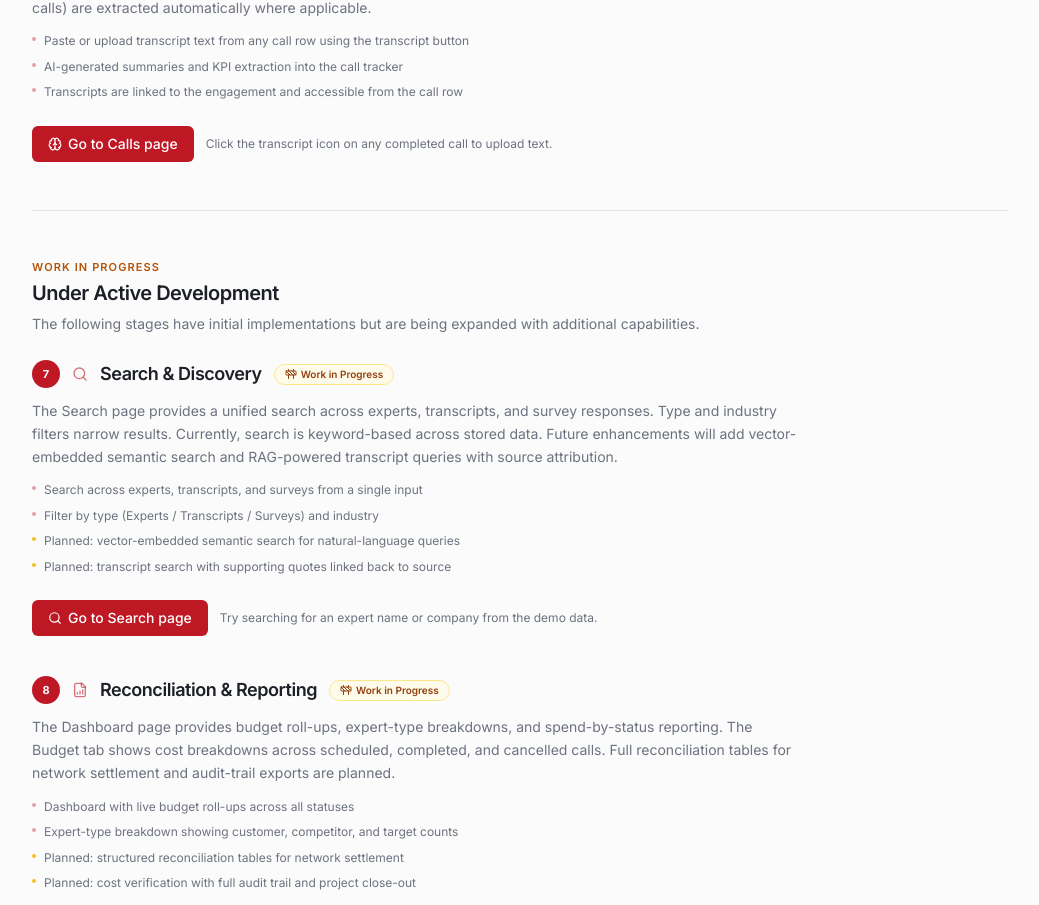
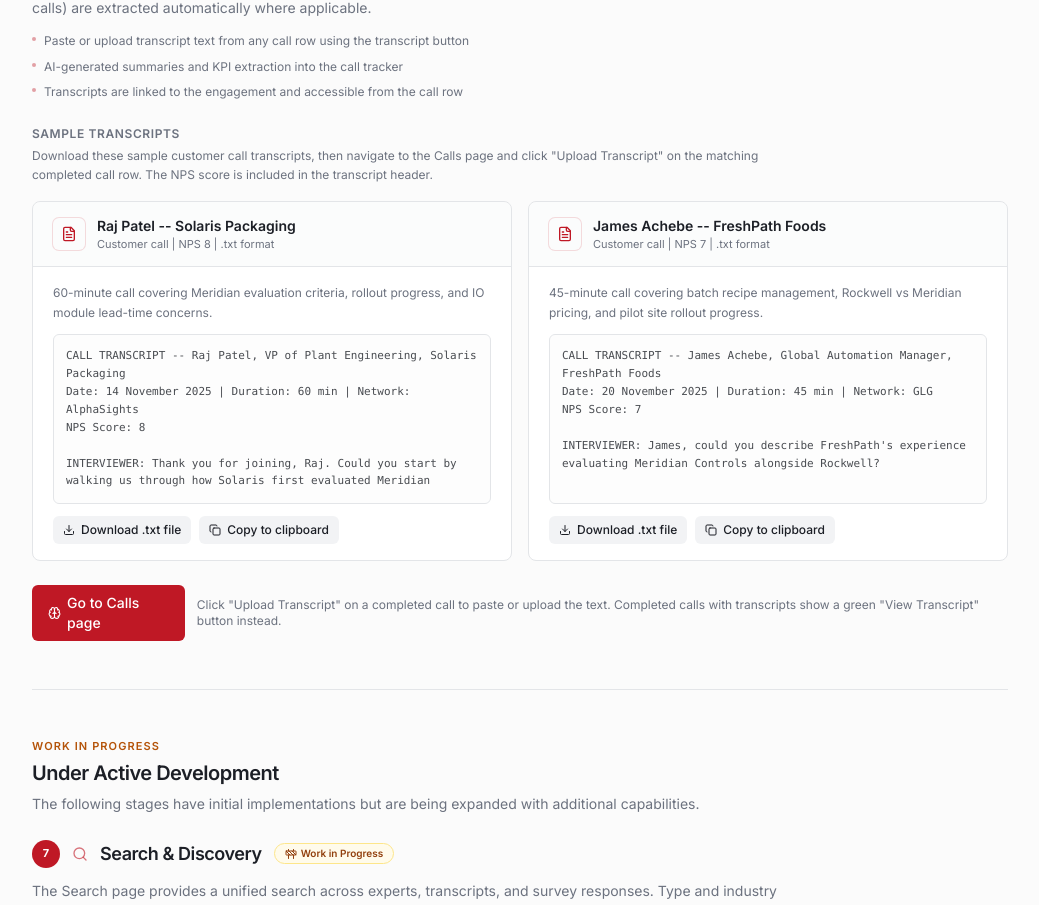
Before and after one commit to jh-hartley/expert_network_tool_mvp, a Next.js app: page /demo in a window 1280 px wide. Shown: the part 2234-3139 px from the top of the page, without its empty margins (120-1159 px from the left). Built offline with nearby package versions, Linux system fonts and the light colour scheme.

Commit message:
feat: add sample transcripts and downloadable cards in Step 6
Add transcript constants and downloadable file cards in demo page Step 6

```diff
--- a/app/demo/page.tsx
+++ b/app/demo/page.tsx
@@ -315,6 +315,54 @@ Priya Chakraborty,Engineering Manager,Atlas Cement Corp,Technology,Third Bridge,
 /* ------------------------------------------------------------------ */
 
 /* Future steps kept in "Next Steps" section at the bottom -- none currently, all are live or WIP */
+
+/* ------------------------------------------------------------------ */
+/*  Sample data: Transcripts (.txt -- customer calls with NPS)         */
+/* ------------------------------------------------------------------ */
+
+const SAMPLE_TRANSCRIPT_RAJ = `CALL TRANSCRIPT -- Raj Patel, VP of Plant Engineering, Solaris Packaging
+Date: 14 November 2025 | Duration: 60 min | Network: AlphaSights
+NPS Score: 8
+
+INTERVIEWER: Thank you for joining, Raj. Could you start by walking us through how Solaris first evaluated Meridian Controls?
+
+RAJ PATEL: Sure. We began our evaluation roughly eighteen months ago when we needed to replace aging Rockwell PLCs across three of our packaging lines. Meridian came onto our radar through an industry conference -- their demo of the real-time adaptive control loop was genuinely impressive compared to what we'd seen from incumbents.
+
+INTERVIEWER: What were the key selection criteria for Solaris?
+
+RAJ PATEL: Three things drove it. First, total cost of ownership -- Meridian's licensing model was roughly 30% lower over a five-year horizon compared to Rockwell and Siemens. Second, ease of integration with our existing SCADA layer. Third, and this was the clincher, their predictive maintenance module. We'd been losing about 12% of uptime annually on unplanned stoppages, and their analytics showed credible paths to cutting that by half.
+
+INTERVIEWER: How has the rollout gone so far?
+
+RAJ PATEL: We're about eight months in and we've completed two of the three lines. I'd say 80% positive. The initial integration was smoother than expected -- their API documentation is vastly better than what we experienced with Honeywell. The main friction point has been lead times on replacement IO modules. We had a six-week wait on a batch of analog input cards which held up Line 2 commissioning.
+
+INTERVIEWER: Would you recommend Meridian to a peer in your position?
+
+RAJ PATEL: With caveats, yes. If your operation is mid-scale -- say 5 to 15 lines -- and you're not locked into a long-term Rockwell enterprise agreement, Meridian is worth serious consideration. For very large plants with 50+ lines, I'd want to see more proof points on their scalability.
+
+[END OF TRANSCRIPT]`
+
+const SAMPLE_TRANSCRIPT_JAMES = `CALL TRANSCRIPT -- James Achebe, Global Automation Manager, FreshPath Foods
+Date: 20 November 2025 | Duration: 45 min | Network: GLG
+NPS Score: 7
+
+INTERVIEWER: James, could you describe FreshPath's experience evaluating Meridian Controls alongside Rockwell?
+
+JAMES ACHEBE: Of course. FreshPath operates 22 food processing facilities globally and we've been on Rockwell ControlLogix for about fifteen years. When the time came to upgrade our batch control systems we ran a formal evaluation that included Rockwell, Siemens, and Meridian.
+
+INTERVIEWER: What set Meridian apart in the evaluation?
+
+JAMES ACHEBE: Two things. First, their batch recipe management module is best-in-class for food and beverage. Our process engineers could configure new product recipes in about 40% less time during the pilot. Second, their pricing model -- Rockwell wanted roughly $2.4M annually for a global enterprise agreement, Meridian's per-site licensing came in at about $380K for four pilot sites.
+
+INTERVIEWER: Were there concerns about switching from Rockwell?
+
+JAMES ACHEBE: Absolutely. Our reliability engineering team was initially sceptical. We negotiated a 90-day proof-of-concept at our Charlotte facility running in parallel with Rockwell. System availability was 99.7% versus Rockwell's 99.8% -- well within tolerance. The Meridian system also flagged two equipment anomalies that the Rockwell predictive module missed entirely.
+
+INTERVIEWER: How is the broader rollout progressing?
+
+JAMES ACHEBE: We've approved Meridian for four pilot sites, two are fully cut over. The board has approved conditional expansion to eight additional sites pending a 12-month review.
+
+[END OF TRANSCRIPT]`
 
 /* ------------------------------------------------------------------ */
 /*  Helper: download a text string as a file                           */
@@ -792,6 +840,109 @@ export default function DemoPage() {
             Transcripts are linked to the engagement and accessible from the call row
           </li>
         </ul>
+
+        {/* ---- Sample transcript files ---- */}
+        <p className="mt-6 text-xs font-semibold uppercase tracking-wider text-muted-foreground">
+          Sample Transcripts
+        </p>
+        <p className="mt-1 max-w-3xl text-xs leading-relaxed text-muted-foreground">
+          Download these sample customer call transcripts, then navigate to the
+          Calls page and click {"\"Upload Transcript\""} on the matching completed
+          call row. The NPS score is included in the transcript header.
+        </p>
+
+        <div className="mt-4 grid gap-4 md:grid-cols-2">
+          {/* ---- Raj Patel transcript ---- */}
+          <div className="flex flex-col rounded-lg border border-border bg-card overflow-hidden">
+            <div className="flex items-center gap-3 border-b border-border px-5 py-3.5 bg-muted/30">
+              <div className="flex h-8 w-8 items-center justify-center rounded-md bg-primary/8 ring-1 ring-primary/15">
+                <FileText className="h-4 w-4 text-primary" />
+              </div>
+              <div>
+                <h3 className="text-sm font-semibold text-foreground">
+                  Raj Patel -- Solaris Packaging
+                </h3>
+                <p className="text-[11px] text-muted-foreground">
+                  Customer call | NPS 8 | .txt format
+                </p>
+              </div>
+            </div>
+            <div className="flex flex-1 flex-col px-5 py-4">
+              <p className="text-xs leading-relaxed text-muted-foreground">
+                60-minute call covering Meridian evaluation criteria, rollout
+                progress, and IO module lead-time concerns.
+              </p>
+              <div className="mt-3 flex-1 overflow-auto rounded-md border border-border bg-muted/20 p-3">
+                <pre className="whitespace-pre-wrap text-[11px] leading-relaxed text-foreground/80 font-mono max-h-36 overflow-y-auto">
+                  {SAMPLE_TRANSCRIPT_RAJ.slice(0, 400)}{"..."}
+                </pre>
+              </div>
+              <div className="mt-3 flex items-center gap-2">
+                <button
+                  type="button"
+                  onClick={() =>
+                    downloadTextFile(
+                      SAMPLE_TRANSCRIPT_RAJ,
+                      "transcript-raj-patel-solaris-packaging.txt",
+                      "text/plain"
+                    )
+                  }
+                  className="inline-flex items-center gap-1.5 rounded-md bg-muted px-2.5 py-1.5 text-xs font-medium text-foreground transition-colors hover:bg-muted/80"
+                >
+                  <Download className="h-3 w-3" />
+                  Download .txt file
+                </button>
+                <CopyButton text={SAMPLE_TRANSCRIPT_RAJ} />
+              </div>
+            </div>
+          </div>
+
+          {/* ---- James Achebe transcript ---- */}
+          <div className="flex flex-col rounded-lg border border-border bg-card overflow-hidden">
+            <div className="flex items-center gap-3 border-b border-border px-5 py-3.5 bg-muted/30">
+              <div className="flex h-8 w-8 items-center justify-center rounded-md bg-primary/8 ring-1 ring-primary/15">
+                <FileText className="h-4 w-4 text-primary" />
+              </div>
+              <div>
+                <h3 className="text-sm font-semibold text-foreground">
+                  James Achebe -- FreshPath Foods
+                </h3>
+                <p className="text-[11px] text-muted-foreground">
+                  Customer call | NPS 7 | .txt format
+                </p>
+              </div>
+            </div>
+            <div className="flex flex-1 flex-col px-5 py-4">
+              <p className="text-xs leading-relaxed text-muted-foreground">
+                45-minute call covering batch recipe management, Rockwell
+                vs Meridian pricing, and pilot site rollout progress.
+              </p>
+              <div className="mt-3 flex-1 overflow-auto rounded-md border border-border bg-muted/20 p-3">
+                <pre className="whitespace-pre-wrap text-[11px] leading-relaxed text-foreground/80 font-mono max-h-36 overflow-y-auto">
+                  {SAMPLE_TRANSCRIPT_JAMES.slice(0, 400)}{"..."}
+                </pre>
+              </div>
+              <div className="mt-3 flex items-center gap-2">
+                <button
+                  type="button"
+                  onClick={() =>
+                    downloadTextFile(
+                      SAMPLE_TRANSCRIPT_JAMES,
+                      "transcript-james-achebe-freshpath-foods.txt",
+                      "text/plain"
+                    )
+                  }
+                  className="inline-flex items-center gap-1.5 rounded-md bg-muted px-2.5 py-1.5 text-xs font-medium text-foreground transition-colors hover:bg-muted/80"
+                >
+                  <Download className="h-3 w-3" />
+                  Download .txt file
+                </button>
+                <CopyButton text={SAMPLE_TRANSCRIPT_JAMES} />
+              </div>
+            </div>
+          </div>
+        </div>
+
         <div className="mt-6 flex items-center gap-3">
           <Link
             href="/calls"
@@ -801,7 +952,7 @@ export default function DemoPage() {
             Go to Calls page
           </Link>
           <p className="text-xs text-muted-foreground">
-            Click the transcript icon on any completed call to upload text.
+            Click {"\"Upload Transcript\""} on a completed call to paste or upload the text. Completed calls with transcripts show a green {"\"View Transcript\""} button instead.
           </p>
         </div>
       </section>
```
